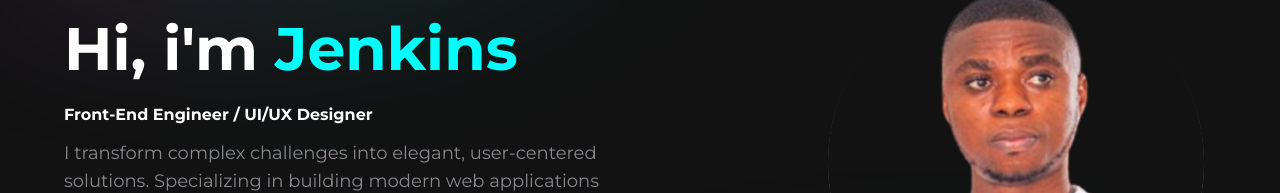
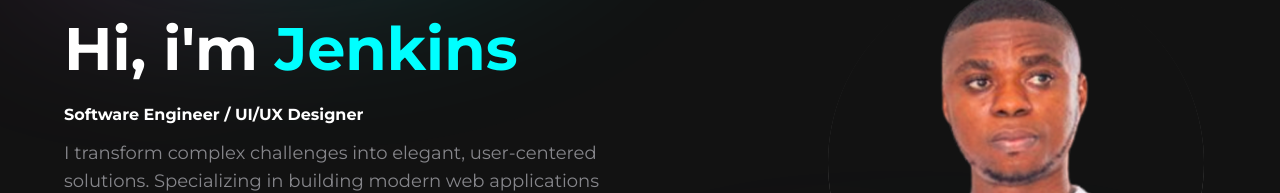
Before and after one commit to jchinwor/jcportfolio, a Vue app: page / in a window 1280 px wide. Shown: the part 309-502 px from the top of the page. Built offline with nearby package versions, Linux system fonts and the light colour scheme.

Commit message:
Update HeroSection.vue

```diff
--- a/src/components/HeroSection.vue
+++ b/src/components/HeroSection.vue
@@ -21,7 +21,7 @@
           >
         </h1>
         <h4 class="mb-3 text-center font-bold lg:text-left">
-          Front-End Engineer / UI/UX Designer
+          Software Engineer / UI/UX Designer
         </h4>
         <p class="text-lg text-center lg:text-left max-w-xl mx-auto dark:text-[#86868b] lg:mx-0 ">
          I transform complex challenges into elegant, user-centered solutions. Specializing in building modern web applications with clean code and thoughtful design
```
